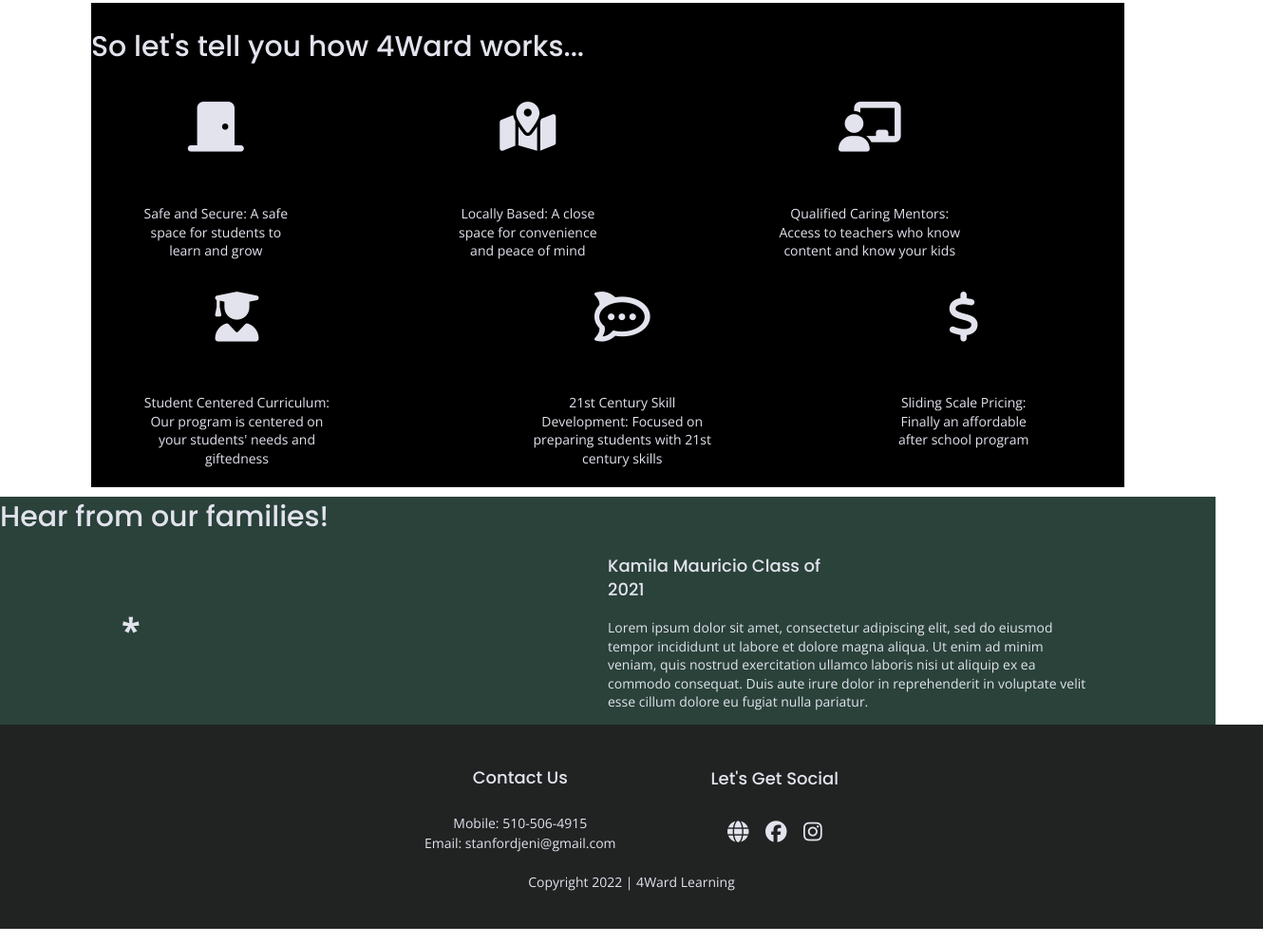
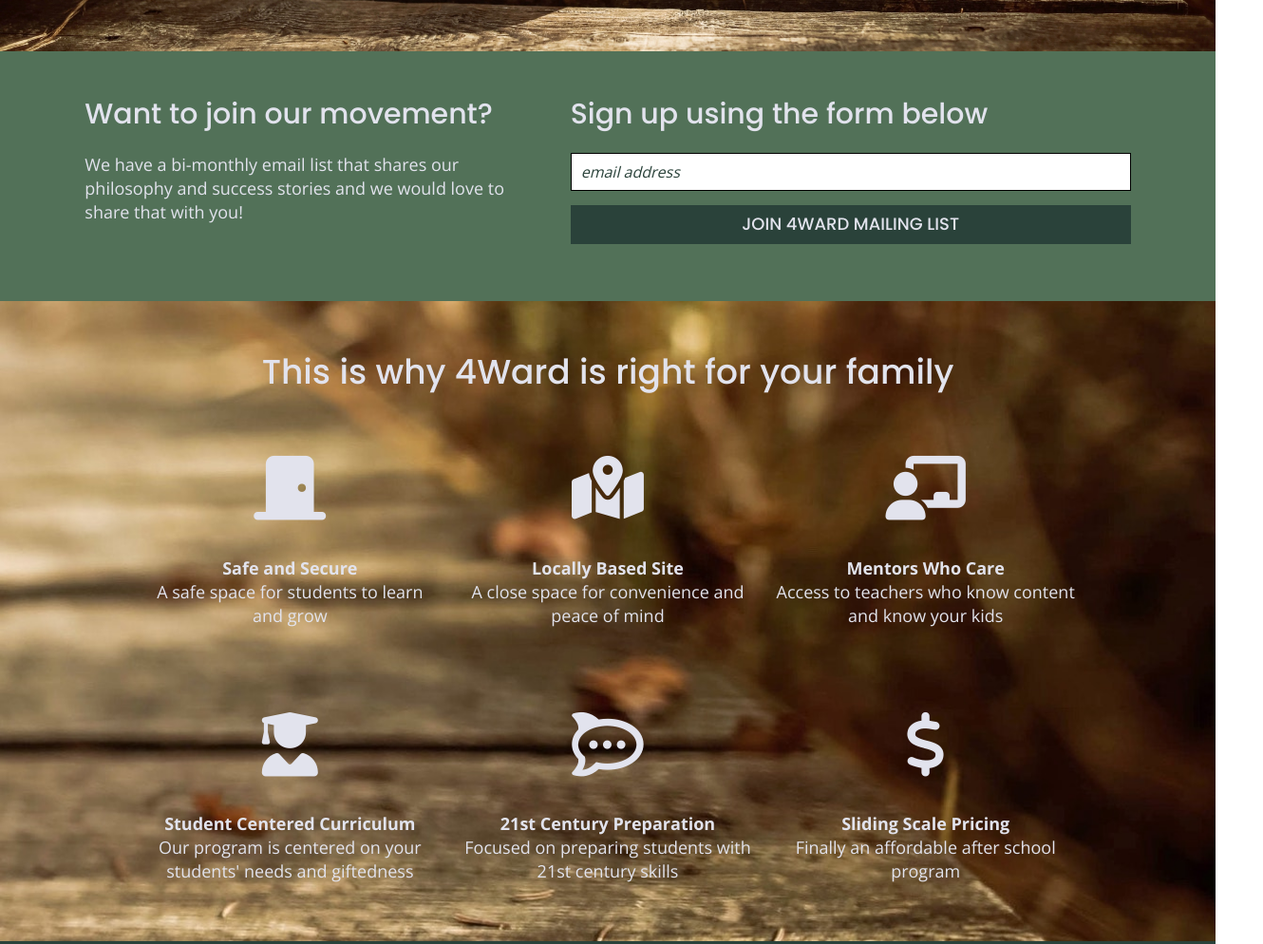
Before and after one commit to jenidub/4ward-afterschool, a website: page index.html in a window 1280 px wide. Shown: the part 526-1520 px from the top of the page at 95% size, 1330 px wide, since content can reach past the window. Drawn offline with nearby package versions, Linux system fonts and the light colour scheme.

Commit message:
Repair flexbox styling for 4Ward website project home page for mobile, tablet and desktop layouts

```diff
--- a/css/main.css
+++ b/css/main.css
@@ -108,6 +108,7 @@
 
 h1 {
   font-size: 2.25rem;
+  font-weight: normal;
 }
 
 h2 {
@@ -154,26 +155,39 @@
 /* HEADER AREA STYLING GUIDE */
 header {
   flex-flow: column wrap;
-}
-
-header .logo {
-}
-
-header .header-divider {
-}
-
-/* Navigation Menu Section */
-header nav {
-  width: 100%;
   background-color: #202322;
 }
 
 header .logo {
+  display: flex;
+  flex-flow: row;
+  justify-content: center;
+  align-items: center;
+  width: 100%;
+  border: 1px solid gainsboro;
+}
+
+header .logo i {
+  font-size: 2rem;
+  padding: 10px;
+}
+
+header .logo .website-title {
+  font-size: 2rem;
+  text-transform: capitalize;
+  margin: 0px;
+}
+
+
+/* Navigation Menu */
+header nav {
+  width: 100%;
 }
 
 header nav ul {
   display: flex;
-  flex-flow: row wrap;
+  flex-flow: row;
+  justify-content: center;
   list-style-type: none;
   padding: 5px;
   width: 100%;
@@ -181,17 +195,9 @@
 }
 
 header nav ul li {
-  flex-basis: 50%;
-  justify-content: space-between;
-}
-
-header figure {
   width: 100%;
-  display: flex;
   justify-content: center;
-  align-items: center;
-  flex-flow: row wrap;
-  background-color: #fff;
+  font-weight: bold;
 }
 
 /* MAIN AREA STYLING GUIDE */
@@ -211,33 +217,41 @@
 }
 
 /**** Title Image Section ***/
-.cover-image {
-  background: url('../img/4ward-lightbulb.jpg');
+.cover {
+  background: url('../img/4ward-path-2.jpg');
   background-size: cover;
   background-repeat: no-repeat;
   background-position: center;
   margin: 0px;
+  height: 500px;
+  width: 100%;
 }
 
-.cover-image h1 {
+.cover h1 {
   margin: 0px;
-  padding: 50px;
-}
-
-.cover-image img {
+  padding: 50px 30px;
 }
 
 /**** Form Section ***/
-.form-section {
+.form {
   display: flex;
-  flex-flow: column wrap;
+  flex-flow: column;
   justify-content: center;
   align-items: flex-start;
   background-color: #527158;
-  width: 100%;
+  padding: 30px 20px 50px 30px;
 }
 
-.form-section .form {
+.form h3 {
+  margin: 0px;
+}
+
+.form p {
+  margin: 0px;
+}
+
+.form .form-description {
+  margin-bottom: 30px;
 }
 
 input[type=text] {
@@ -246,7 +260,7 @@
   color: #2a423a;
   font-style: italic;
   padding: 1em;
-  margin-top: 5px;
+  margin-top: 20px;
   border: 1px solid black;
 }
 
@@ -267,27 +281,40 @@
 /**** Features Section ****/
 .features {
   display: flex;
-  flex-flow: column wrap;
+  flex-flow: column;
   justify-content: center;
-  margin: 10px;
-  background-color: #000;
+  align-items: center;
+  width: 100%;
+  background: url('../img/4ward-path-2-background.jpg');
+  background-size: cover;
+  background-repeat: no-repeat;
+  background-position: center;
+}
+
+.features h2 {
+  padding-left: 30px;
 }
 
 .features .features-items {
   display: flex;
   flex-flow: column wrap;
   justify-content: center;
+  align-items: center;
+  width: 50%;
 }
 
-.features .features-items h2 {
-  display: flex;
-  width: 90%;
+.features .features-items .column-1,
+.features .features-items .column-2 {
+  margin: 0px 10px;
+}
+
+.features .features-items article {
+  justify-content: flex-start;
+  margin-bottom: 50px;
 }
 
 .features .features-items p {
   text-align: center;
-  padding: 0px 50px 20px 50px;
-  width: 50%;
 }
 
 .features i {
@@ -297,35 +324,66 @@
 
 /**** Reviews Section ****/
 .reviews {
-  width: 100%;
+  display: flex;
+  flex-flow: column;
   background-color: #2a423a;
 }
 
+.reviews h2 {
+  padding-left: 40px;
+}
+
 .reviews .reviews-content {
-  flex-flow: row wrap;
+  flex-flow: column;
   justify-content: center;
   align-items: center;
 }
 
-.reviews .reviews-header h2 {
-  margin: 0px;
+.reviews .reviews-content figure img {
+  margin: 0px 20px;
+  padding: 0px 20px;
+  width: 80%;
+  overflow: hidden;
 }
 
+.reviews .reviews-info {
+  flex-flow: column;
+  justify-content: center;
+  align-items: center;
+}
+
+.reviews .reviews-info h3,
+.reviews .reviews-info p {
+  margin: 0px 20px;
+  padding: 0px 20px;
+}
 .reviews .reviews-info h3 {
-  width: 50%;
+  margin-top: 15px;
+  margin-bottom: 20px;
+}
+
+.reviews .reviews-info p {
+  margin-bottom: 45px;
 }
 
 /* FOOTER SECTION STYLING GUIDE */
 footer {
   flex-flow: column wrap;
   align-items: center;
+  justify-content: space-evenly;
   margin: 0px;
   width: 100%;
   background-color: #202322;
 }
 
+footer h3 {
+  margin: 0px;
+}
+
 footer .contact {
   text-align: center;
+  margin-top: 40px;
+  margin-bottom: 40px;
 }
 
 footer .social {
@@ -337,14 +395,14 @@
 
 footer .social .social-icons {
   display: flex;
-  flex-flow: row wrap;
+  flex-flow: row;
   align-items: center;
-  justify-content: space-evenly;
+  justify-content: space-between;
   width: 100%;
 }
 
 footer .social .social-icons i {
-  font-size: 1.25em;
+  font-size: 1.5em;
 }
 
 footer .copyright {
@@ -501,60 +559,75 @@
   /* Navigation Menu Section */
   header {
     flex-flow: row wrap;
+    justify-content: space-between;
     background-color: #202322;
   }
 
   header nav,
   header .logo {
-    flex-direction: row;
+    display: flex;
+    flex-flow: row wrap;
+    border: none;
+    width: 45%;
+  }
+
+  header .logo {
+    justify-content: flex-start;
+    width: 40%;
+    padding-left: 65px;
+  }
+
+  header nav {
+    justify-content: flex-end;
+    padding-right: 20px;
     width: 40%;
   }
 
   header nav ul {
-    display: flex;
-    flex-flow: row wrap;
-    list-style-type: none;
     padding: 5px;
-    width: 100%;
+  }
+
+  header nav ul li {
+    width: 50%;
+    justify-content: center;
     text-align: center;
   }
 
-  header nav ul li {
-    flex-basis: 50%;
-    justify-content: space-between;
-  }
-
   /* Cover Image Section */
-  .cover-image {
-    width: 85%;
-    margin: 0px 50px;
+  .cover h1 {
+    padding-left: 65px;
   }
 
   /**** Form Section ***/
-  .form-section {
+  .form {
     flex-direction: row;
     justify-content: space-evenly;
-    align-items: center;
-    padding: 25px 0px;
+    align-items: flex-start;
+    padding: 45px 50px;
   }
 
-  .form-description,
-  .form {
+  .form h3 {
+    padding-bottom: 20px;
+    font-size: 1.5rem;
+  }
+
+  .form .form-description {
     width: 40%;
   }
 
-  .form-section h3 {
-    margin: 5px 0px;
+  .form .form-entry {
+    width: 50%;
+  }
+
+  .form .form-entry .button {
+    margin: 0px 0px 15px 0px;
+    padding: 10px;
   }
 
   /**** Features Section ****/
-  .features {
-    width: 85%;
-  }
-
-   .features .features h2 {
-    padding-left: 50px;
-    padding-right: 50px;
+  .features h2 {
+    padding: 50px 10px 35px 10px;
+    margin: 0px;
   }
 
   .features .features-items {
@@ -567,6 +640,7 @@
   .features .column-2 {
     display: flex;
     flex-flow: column;
+    align-items: space-between;
   }
 
   .features .features-items-description,
@@ -580,44 +654,58 @@
   }
 
   /**** Reviews Section ****/
-  .reviews {
-    flex-flow: column wrap;
+  .reviews h2 {
+    margin: 0px;
+    padding-top: 50px;
+    padding-bottom: 20px;
   }
 
   .reviews .reviews-content {
     display: flex;
+    flex-flow: row wrap;
+    justify-content: flex-start;
+    align-items: center;
+    padding-bottom: 50px;
   }
 
-  .reviews .reviews-content .reviews-img,
+  .reviews .reviews-content figure {
+    width: 45%;
+  }
+
   .reviews .reviews-content .reviews-info {
-    flex-basis: 40%;
+    width: 45%;
+    padding-right: 50px;
+  }
+
+  .reviews .reviews-content .reviews-info h3,
+  .reviews .reviews-content .reviews-info p {
+    margin: 0px;
+    padding: 0px;
   }
 
   /**** Footer Section ****/
   footer {
-    flex-direction: column;
-    padding: 25px;
+    flex-flow: row wrap;
+    padding: 25px 0px 0px 0px;
   }
 
-  .footer-content {
-    display: flex;
-    justify-content: center;
-    align-items: center;
-    flex-flow: row wrap;
+  footer .contact,
+  footer .social {
+    justify-content: flex-start;
+    width: 45%;
   }
 
-  .footer-content .contact,
-  .footer-content .social {
-    display: flex;
-    flex-flow: column wrap;
+  footer .contact {
+    margin: 0px;
+    padding: 15px 0px;
   }
 
-  .footer-content .contact {
-    margin-right: 100px;
+  footer .social .social-icons {
+    justify-content: center;
   }
 
-  .footer-content .social .social-icons {
-    flex-direction: row;
+  footer .social .social-icons i {
+    padding: 0px 15px;
   }
 
   /* ============== ABOUT PAGE ============== */
@@ -648,16 +736,78 @@
 
 @media only screen and (min-width: 1200px) {
   /* ============== HOME PAGE ============== */
+  .cover h1 {
+    font-size: 3.75rem;
+  }
+
+  .form h3 {
+    font-size: 1.875rem;
+  }
+
+  .form p {
+    font-size: 1.125rem;
+  }
+
+  .features h2 {
+    font-size: 2.25rem;
+  }
+
   .features .features-items {
     display: flex;
-    justify-content: space-evenly;
     flex-flow: column;
+    width: 80%;
   }
 
   .features .column-1,
   .features .column-2 {
-    display: flex;
     flex-flow: row;
+    justify-content: space-evenly;
+  }
+
+  .features .features-items article {
+    width: 33%;
+    padding: 10px;
+  }
+
+  .features .features-items article p {
+    font-size: 1.125rem;
+  }
+
+  .reviews h2,
+  .reviews .reviews-content {
+    padding-left: 100px;
+    padding-right: 100px;
+    justify-content: space-between;
+    align-items: flex-start;
+  }
+
+  .reviews h2 {
+    font-size: 2.25rem;
+  }
+
+  .reviews .reviews-content {
+    justify-content: flex-start;
+  }
+
+  .reviews .reviews-content figure img {
+    padding: 0px;
+    margin: 0px;
+  }
+
+  .reviews .reviews-content .reviews-info h3 {
+    font-size: 1.875rem;
+  }
+
+  .reviews .reviews-content .reviews-info p {
+    font-size: 1.125rem;
+  }
+
+  footer h3 {
+    font-size: 1.875rem;
+  }
+
+  footer .contact address {
+    font-size: 1.125rem;
   }
 
   /* ============== ABOUT PAGE ============== */
--- a/index.html
+++ b/index.html
@@ -33,11 +33,11 @@
   <!-- Header and Navigation Section -->
   <header>
       <div class="logo">
-        <figure>
-          <a href="index.html"><img src="img/4ward-logo-temp.png" alt="4Ward Logo" /></a>
-        </figure>
+        <p class="fontawesome-icon">
+          <i class="fas fa-share-square"></i>
+          <p class="website-title">4WARD</p>
+        </p>
       </div>
-      <!-- <div class="header-divider"></div> -->
       <nav>
         <ul>
           <li><a href="about/index.html" target="_blank">About Us</a></li>
@@ -46,54 +46,51 @@
       </nav>
   </header>
 
-  <main>
-    <!-- Cover Image and Main Header -->
-    <section class="cover-image">
-      <figure>
-        <!-- <img src="img/4ward-lightbulb.jpg" alt="students working with teachers"/></a> -->
-      </figure>
-      <h1>Unique Support for Bright Futures</h1>
+  <main>   <!-- main flexbox: cover, form, features, reviews -->
+
+    <!-- Cover Section-->
+    <section class="cover">
+      <h1>Unique Support<br>for<br>Bright Futures</h1>
     </section>
 
-    <!-- Sign Up Form Section -->
-    <section class="form-section">
+    <!-- Form Section -->
+    <section class="form">
       <div class="form-description">
         <h3>Want to join our movement?</h3>
         <p>We have a bi-monthly email list that shares our philosophy and success stories and we would
           love to share that with you!</p>
       </div>
-      <div class="form">
+      <div class="form-entry">
         <h3>Sign up using the form below</h3>
-
         <input class="button" type="text" name="name" value="email address">
         <input class="button" type="button" value="Join 4Ward Mailing List">
       </div>
     </section>
 
-  <!-- Program Information Section -->
+  <!-- Features Section -->
     <section class="features">
-      <h2>So let's tell you how 4Ward works...</h2>
+      <h2>This is why 4Ward is right for your family</h2>
       <div class="features-items">
         <div class="column-1">
           <article>
             <p class="fontawesome-icon">
               <i class="fas fa-door-closed"></i>
             </p>
-            <p class="features-items-description">Safe and Secure: A safe space for students to learn and grow</p>
+            <p class="features-items-description"><strong>Safe and Secure</strong><br>A safe space for students to learn and grow</p>
           </article>
 
           <article>
             <p class="fontawesome-icon">
               <i class="fas fa-map-marked-alt"></i>
             </p>
-            <p class="features-items-description">Locally Based: A close space for convenience and peace of mind</p>
+            <p class="features-items-description"><strong>Locally Based Site</strong><br>A close space for convenience and peace of mind</p>
           </article>
 
           <article>
             <p class="fontawesome-icon">
               <i class="fas fa-chalkboard-teacher"></i>
             </p>
-            <p class="features-items-description">Qualified Caring Mentors: Access to teachers who know content and know your kids</p>
+            <p class="features-items-description"><strong>Mentors Who Care</strong><br>Access to teachers who know content and know your kids</p>
           </article>
         </div>
 
@@ -102,40 +99,36 @@
             <p class="fontawesome-icon">
               <i class="fas fa-user-graduate"></i>
             </p>
-            <p class="features-items-description">Student Centered Curriculum: Our program is centered on your students' needs and giftedness</p>
+            <p class="features-items-description"><strong>Student Centered Curriculum</strong><br>Our program is centered on your students' needs and giftedness</p>
           </article>
 
           <article>
             <p class="fontawesome-icon">
               <i class="fab fa-rocketchat"></i>
             </p>
-            <p class="features-items-description">21st Century Skill Development: Focused on preparing students with 21st century skills</p>
+            <p class="features-items-description"><strong>21st Century Preparation</strong><br>Focused on preparing students with 21st century skills</p>
           </article>
 
           <article>
             <p class="fontawesome-icon">
               <i class="fas fa-dollar-sign"></i>
             </p>
-            <p class="features-items-description">Sliding Scale Pricing: Finally an affordable after school program</p>
+            <p class="features-items-description"><strong>Sliding Scale Pricing</strong><br>Finally an affordable after school program</p>
           </article>
         </div>
       </div>
-
     </section>
 
   <!-- Reviews Section -->
     <section class="reviews">
-      <div class="reviews-header">
-        <h2>Hear from our families!</h2>
-      </div>
+      <h2>Hear from our families!</h2>
 
       <div class="reviews-content">
-        <div class="reviews-img">
-          <h1>*</h1>
-          <!--<img src="img/testimonials-five-stars.png" alt="Testimonial family number 1" /> -->
-        </div>
+        <figure>
+          <img src="img/reviews-shoes.jpg" alt="Testimonial family number 1" />
+        </figure>
         <div class="reviews-info">
-          <h3>Kamila Mauricio Class of 2021</h3>
+          <h3>Kamila Mauricio<br>Class of 2021</h3>
           <p>Lorem ipsum dolor sit amet, consectetur adipiscing elit, sed do eiusmod tempor incididunt
             ut labore et dolore magna aliqua. Ut enim ad minim veniam, quis nostrud exercitation
             ullamco laboris nisi ut aliquip ex ea commodo consequat. Duis aute irure dolor in
@@ -148,16 +141,15 @@
 
   <!-- Footer Section - Contact Info, Social Links, Copyright -->
   <footer>
-    <div class="footer-content">
-      <div class="contact">
+    <div class="contact">
         <h3>Contact Us</h3>
         <address>
           <p>Mobile: 510-506-4915</p>
           <p>Email: stanfordjeni@gmail.com</p>
         </address>
-      </div>
+    </div>
 
-      <div class="social">
+    <div class="social">
         <h3>Let's Get Social</h3>
         <div class="social-icons">
           <p>
@@ -170,13 +162,11 @@
             <a href="https://www.instagram.com/pilgrimorginc/" target="_blank"><i class="fab fa-instagram"></i></a>
           </p>
         </div>
-      </div>
     </div>
 
     <div class="copyright">
       <p>Copyright 2022 | 4Ward Learning</p>
     </div>
-
   </footer>
 
   <!-- Add your site or application content here -->
```
Also changed, not shown: img/4ward-path-2-background.jpg (added), img/4ward-path-2.jpg (added), img/reviews-shoes.jpg (added), 1 other file.
